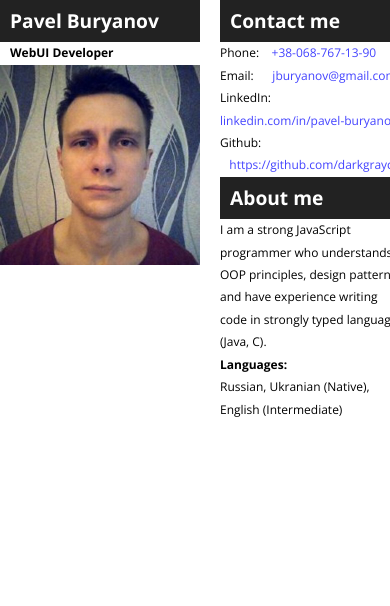
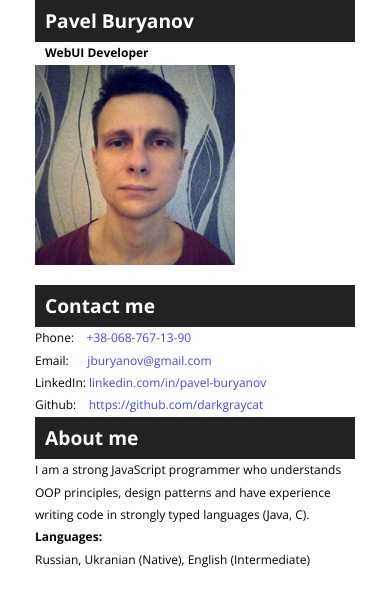
Before and after one commit to darkgraycat/cv, a website: page index.html in a window 390 px wide. Drawn offline with nearby package versions, Linux system fonts and the light colour scheme.

Commit message:
add some css to mq

```diff
--- a/scss/main.scss
+++ b/scss/main.scss
@@ -27,8 +27,13 @@ a {
   font-size: 14px;
   line-height: 1.4rem;
 
-  @media (max-width: 600px) {
+  @media (max-width: 400px) {
     font-size: 12px;
+    max-width: 320px;
+    * {
+      flex-wrap: wrap;
+      width: 100%;
+    }
   }
 }
 
```
Also changed, not shown: css/style.css, 1 other file.
